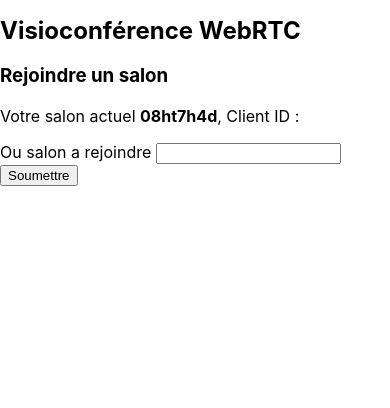
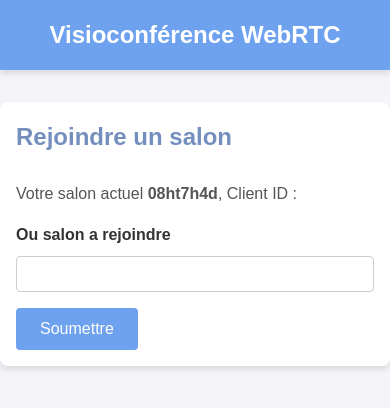
Before and after one commit to Axel77g/fyc-webrtc, a website built with Vite: page frontend/index.html in a window 390 px wide. Built offline with nearby package versions, Linux system fonts and the light colour scheme; no server answers.

Commit message:
add style and fix ciomputer without stream device

```diff
--- a/frontend/main.js
+++ b/frontend/main.js
@@ -13,10 +13,31 @@
 const peerManager = new PeerManager
 const room = new Room(onMessage)
 
-navigator.mediaDevices.getUserMedia({
-    video:false,
-    audio:true
-}).then((stream)=>{
+function getStream(){
+    return new Promise((resolve,reject)=>{
+        navigator.mediaDevices.getUserMedia({video:true,audio:true})
+            .then((stream)=>{
+                resolve(stream)
+            })
+            .catch((e)=>{
+                navigator.mediaDevices.getUserMedia({video:true,audio:false})
+                    .then((stream)=>{
+                        resolve(stream)
+                    })
+                    .catch((e)=>{
+                        navigator.mediaDevices.getUserMedia({video:false,audio:true})
+                            .then((stream)=>{
+                                resolve(stream)
+                            })
+                            .catch((e)=>{
+                                reject({error:"no stream"})
+                            })
+                    })
+            })
+    })
+}
+
+getStream().then((stream)=>{
     peerManager.setStream(stream)
 
     let streamView = new StreamView(null,stream)
@@ -39,4 +60,6 @@
         }
         peerManager.broadcastP2P(`video=${value}`)
     })
+}).catch((e)=>{
+    console.log(e)
 })
--- a/frontend/style.scss
+++ b/frontend/style.scss
@@ -2,6 +2,103 @@
   font-family: -apple-system, BlinkMacSystemFont, "Segoe UI", Roboto, Helvetica, Arial, sans-serif, "Apple Color Emoji", "Segoe UI Emoji", "Segoe UI Symbol";
   margin : 0px;
 }
+* {
+  box-sizing: border-box;
+}
+
+/* Styles généraux */
+body {
+  font-family: Arial, sans-serif;
+  line-height: 1.6;
+  margin: 0;
+  padding: 0;
+  background-color: #f4f4f9;
+  color: #333;
+}
+
+/* Header */
+header {
+  background-color: #6ea2ef;
+  color: white;
+  padding: 1rem 2rem;
+  text-align: center;
+  box-shadow: 0 4px 6px rgba(0, 0, 0, 0.1);
+}
+
+header h1 {
+  margin: 0;
+  font-size: 2rem;
+}
+
+/* Formulaire */
+form {
+  max-width: 500px;
+  margin: 2rem auto;
+  padding: 1rem;
+  background: white;
+  border-radius: 8px;
+  box-shadow: 0 4px 6px rgba(0, 0, 0, 0.1);
+}
+
+form h3 {
+  margin-top: 0;
+  font-size: 1.5rem;
+  color: #748fbd;
+}
+
+form div {
+  margin-top: 1rem;
+}
+
+form p {
+  font-size: 1rem;
+  color: #555;
+}
+
+form label {
+  display: block;
+  margin-bottom: 0.5rem;
+  font-weight: bold;
+  color: #333;
+}
+
+form input[type="text"] {
+  width: 100%;
+  padding: 0.5rem;
+  border: 1px solid #ccc;
+  border-radius: 4px;
+  font-size: 1rem;
+  margin-bottom: 1rem;
+}
+
+form button {
+  display: inline-block;
+  background-color: #6ea2ef;
+  color: white;
+  border: none;
+  padding: 0.75rem 1.5rem;
+  font-size: 1rem;
+  border-radius: 4px;
+  cursor: pointer;
+  transition: background-color 0.3s ease;
+}
+
+form button:hover {
+  background-color: #4975b2;
+}
+
+/* Responsive */
+@media (max-width: 600px) {
+  form {
+    padding: 1rem;
+  }
+
+  header h1 {
+    font-size: 1.5rem;
+  }
+}
+
+
 
 
 header{
@@ -20,7 +117,7 @@
 [data-video-container]{
   margin: 1em;
   display: grid;
-  grid-template-columns: repeat(3,1fr);
+  grid-template-columns: repeat(2,1fr);
   grid-auto-rows: 370px;
   grid-gap: 1em;
   video{
@@ -30,14 +127,21 @@
     pointer-events: none;
   }
   .video-placeholder{
+    display: flex;
+    align-items: center;
+    justify-content: center;
+    color: #3c4154;
     width: 100%;
     height: 100%;
-    background: #9cabd5;
+    background: #b1caf5;
   }
 }
 
 .stream-container{
   position: relative;
+  border: solid 1px #b1caf5;
+  overflow: hidden;
+  border-radius: 10px;
   stream-control-btn {
     display: inline-flex;
     padding: 0.5em;
@@ -56,7 +160,7 @@
       background-color: #b72701;
     }
     &[data-active = "true"] {
-      background-color: #9cabd5;
+      background-color: #3c4154;
     }
   }
 }
```
Also changed, not shown: frontend/lib/StreamView.js, 1 other file.
